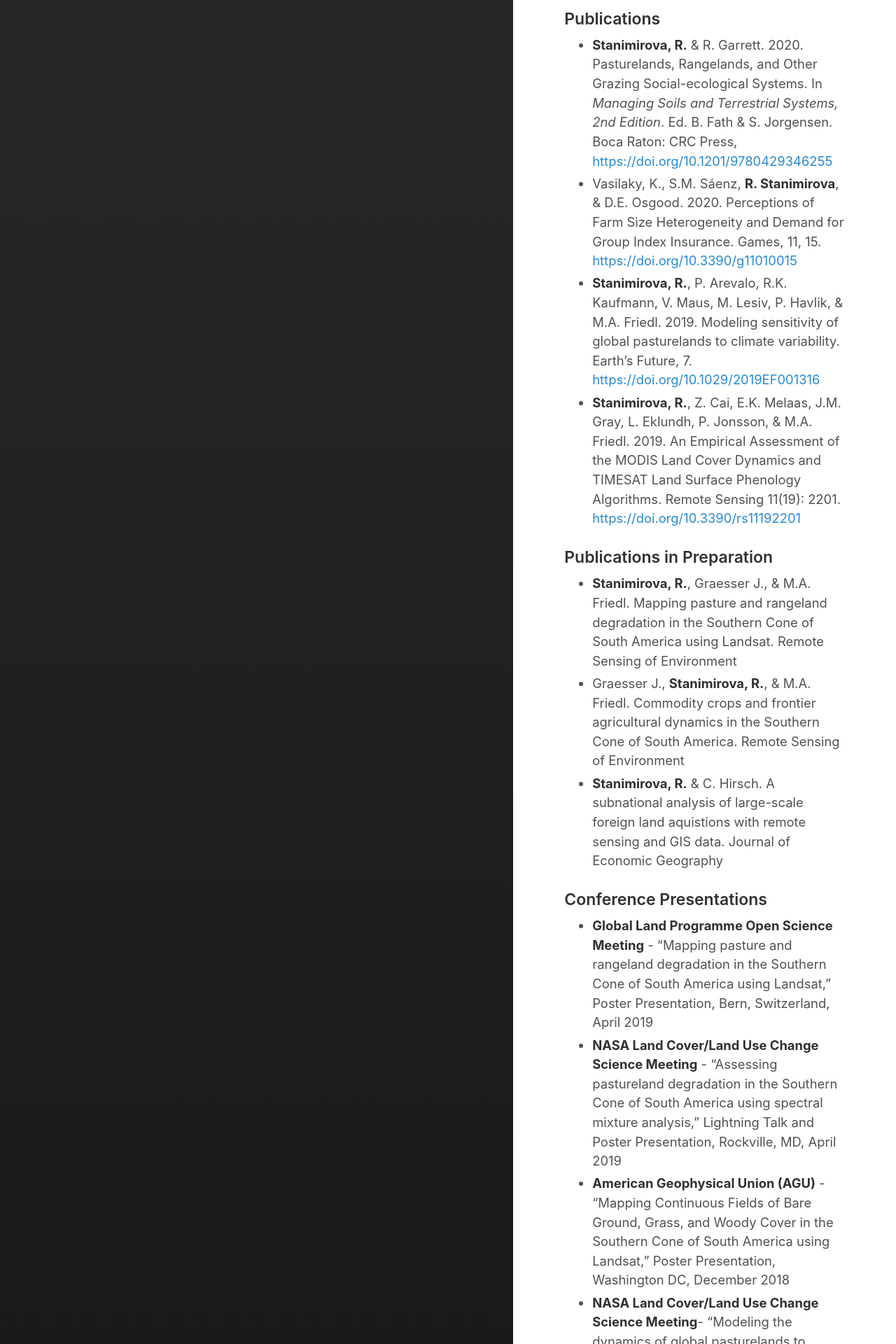
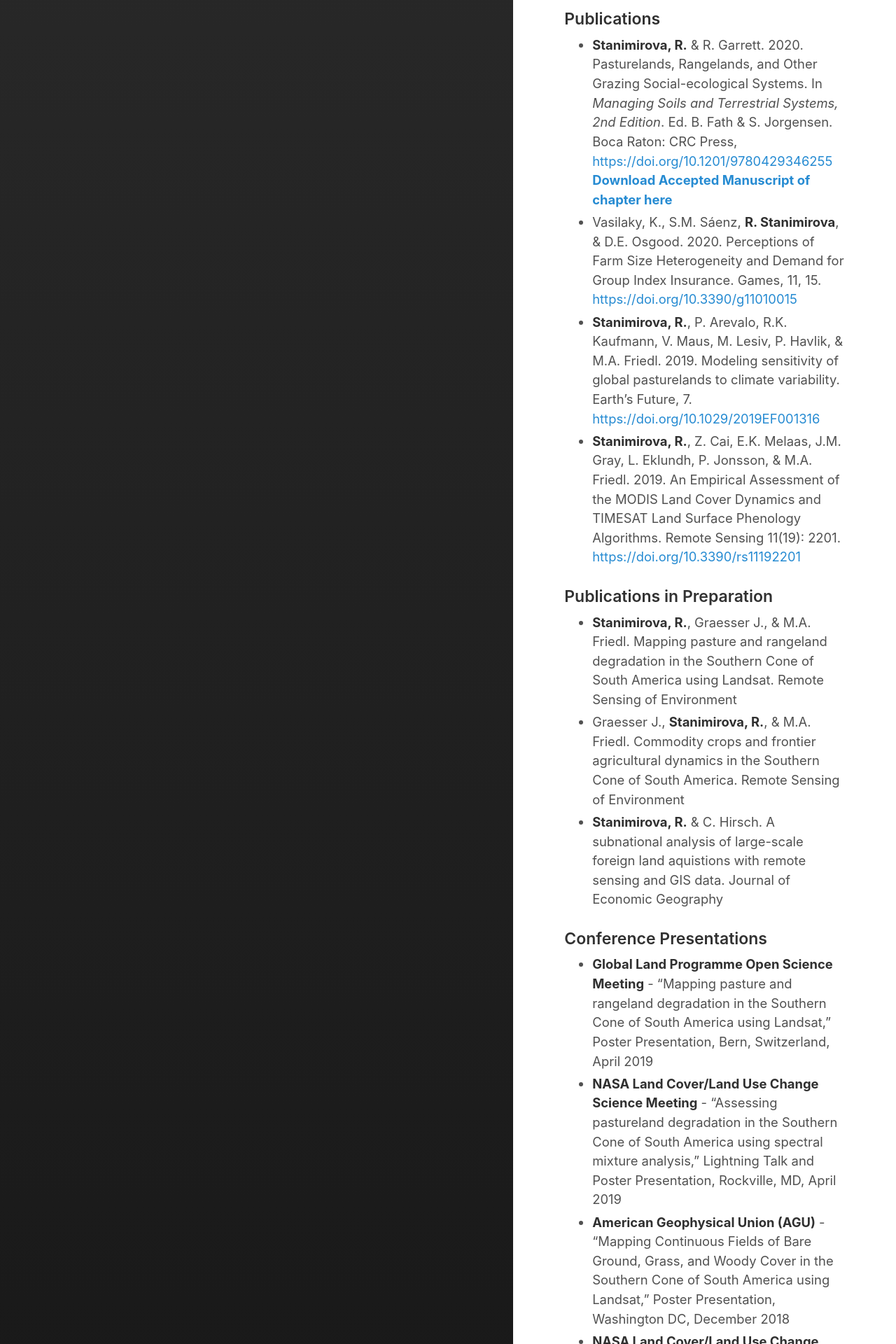
Before and after one commit to rkstan/rkstan.github.io, a Jekyll site: the page built from CurriculumVitae.md, in a window 1280 px wide. Shown: the part 1480-3400 px from the top of the page at 70% size. Built offline with Jekyll 4.4.1, drawn with Linux system fonts in a browser that asks for light colours; nearby versions of some CDN libraries.

Commit message:
Update CurriculumVitae.md

```diff
--- a/CurriculumVitae.md
+++ b/CurriculumVitae.md
@@ -29,6 +29,7 @@ Barnard College of Columbia University, New York, New York, USA
 
 ### Publications
 * **Stanimirova, R.** & R. Garrett. 2020. Pasturelands, Rangelands, and Other Grazing Social-ecological Systems. In <i>Managing Soils and Terrestrial Systems, 2nd Edition</i>. Ed. B. Fath & S. Jorgensen. Boca Raton: CRC Press, <a href="https://doi.org/10.1201/9780429346255">https://doi.org/10.1201/9780429346255</a>
+<a href="../images/Stanimirova_Garrett_Grazing_systems_handbook_chapter.pdf"><b>Download Accepted Manuscript of chapter here</b></a> <br>
 * Vasilaky, K., S.M. Sáenz, **R. Stanimirova**, & D.E. Osgood. 2020. Perceptions of Farm Size Heterogeneity and Demand for Group Index Insurance. Games, 11, 15. <a href="https://doi.org/10.3390/g11010015">https://doi.org/10.3390/g11010015</a>
 * **Stanimirova, R.**, P. Arevalo, R.K. Kaufmann, V. Maus, M. Lesiv, P. Havlik, & M.A. Friedl. 2019. Modeling sensitivity of global pasturelands to climate variability. Earth's Future, 7.
 <a href="https://doi.org/10.1029/2019EF001316">https://doi.org/10.1029/2019EF001316</a>
```
